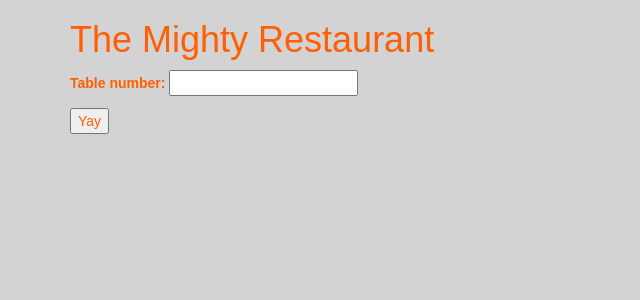
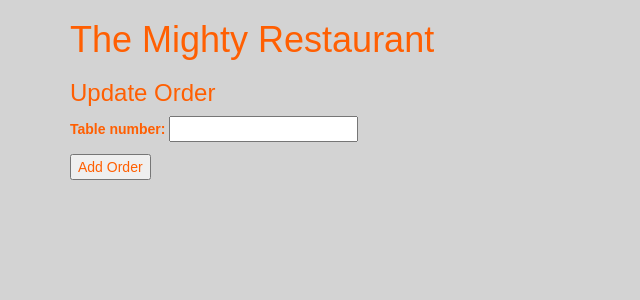
Before and after one commit to sseaver/the_mighty_restaurant, a Django app: a page that uses the_mighty_restaurant/templates/app/order_form.html in a window 1280 px wide. Shown: the part 52-352 px from the top of the page, without its empty margins (0-640 px from the left). Run offline with Django 3.2, Linux system fonts and the light colour scheme; some libraries are stand-ins or nearby versions.

Commit message:
urls again

```diff
--- a/the_mighty_restaurant/templates/app/order_form.html
+++ b/the_mighty_restaurant/templates/app/order_form.html
@@ -1,8 +1,11 @@
 {% extends 'base.html' %}
 {% block content %}
+
+<h3>Update Order</h3>
+
 <form class="" action="" method="post">
   {% csrf_token %}
   {{ form.as_p }}
-  <input type="submit" name="name" value="Yay">
+  <input type="submit" name="name" value="Add Order">
 </form>
 {% endblock %}
--- a/the_mighty_restaurant/the_mighty_restaurant/urls.py
+++ b/the_mighty_restaurant/the_mighty_restaurant/urls.py
@@ -15,7 +15,8 @@ Including another URLconf
 """
 from django.conf.urls import url, include
 from django.contrib import admin
-from app.views import IndexView, UserCreateView, ProfileView, OrderCreateView  # , OrderUpdateView
+from app.views import IndexView, UserCreateView, ProfileView, OrderCreateView,  \
+                      MenuItemCreateView, OrderUpdateView
 
 urlpatterns = [
     url(r'^admin/', admin.site.urls),
@@ -24,5 +25,6 @@ urlpatterns = [
     url(r'^create_user/$', UserCreateView.as_view(), name="user_create_view"),
     url(r'^account/profile/$', ProfileView.as_view(), name="profile_view"),
     url(r'^create_order/$', OrderCreateView.as_view(), name="order_create_view"),
-    # url(r'^update_order/$', OrderUpdateView, name="order_update_view")
+    url(r'^update_order/$', OrderUpdateView, name="order_update_view"),
+    url(r'^create_menu_item/$', MenuItemCreateView.as_view(), name="MenuItemCreate")
 ]
```
